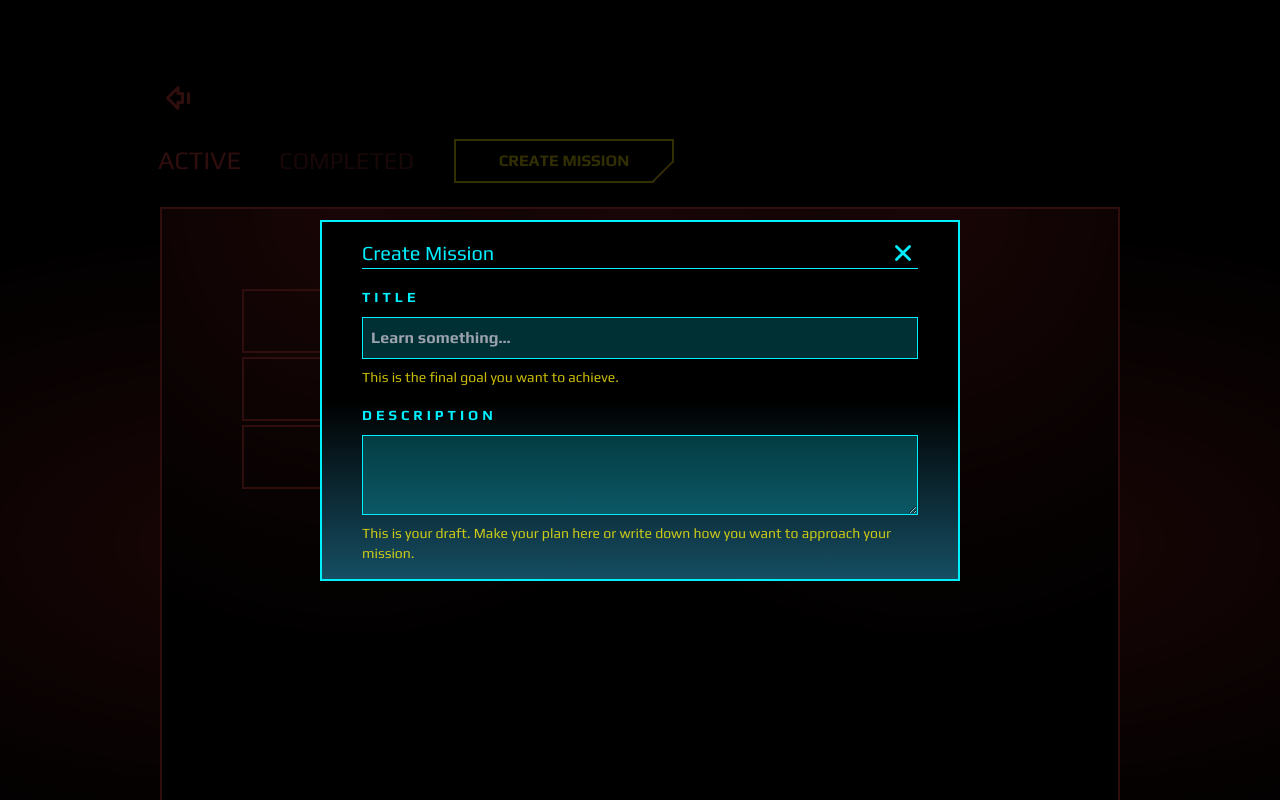
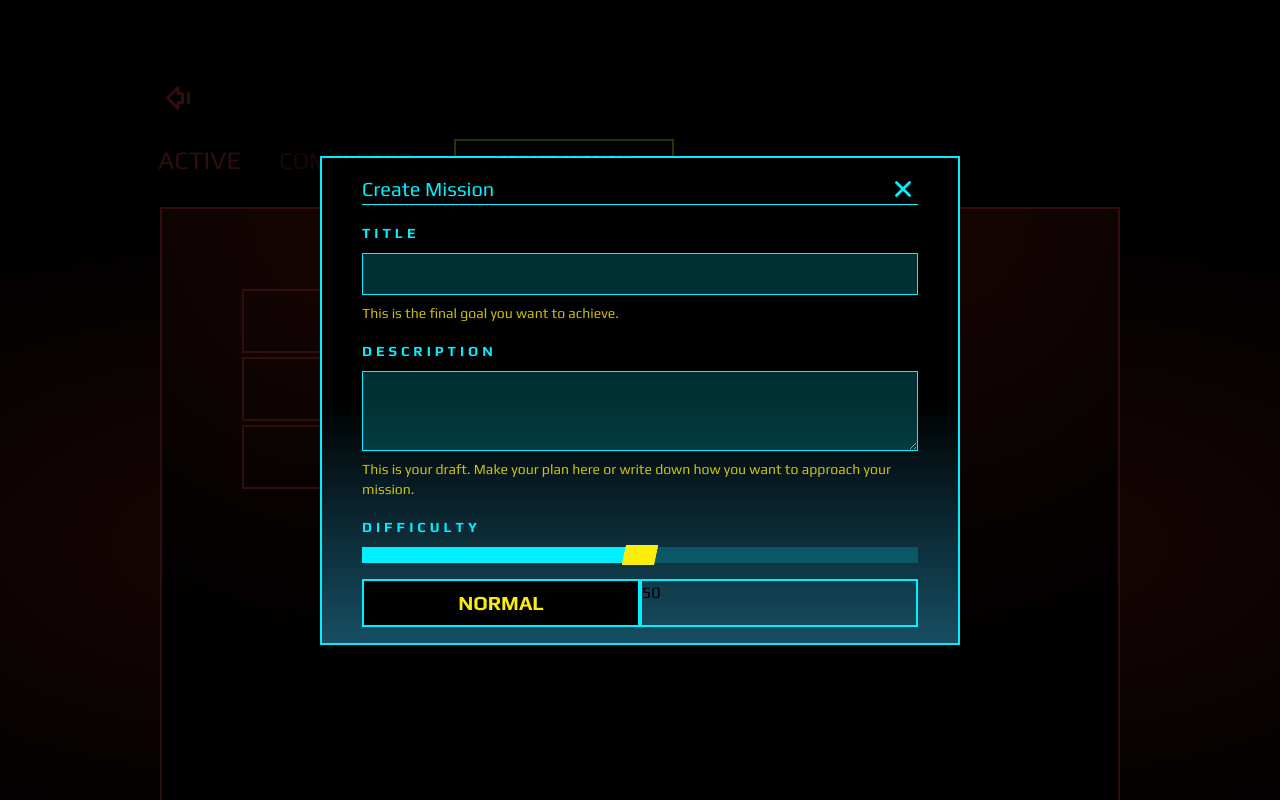
Before and after one commit to BBualdo/Life-is-a-Game, a Next.js app: page /missions in a window 1280 px wide. Both pictures are taken after a click on the button "CREATE MISSION". Shown: the top 800 px of the page. Built offline with nearby package versions, Linux system fonts and the light colour scheme.

Commit message:
Difficulty Level Slider and Data

```diff
--- a/package.json
+++ b/package.json
@@ -11,6 +11,7 @@
   "dependencies": {
     "@hookform/resolvers": "^3.3.2",
     "@radix-ui/react-label": "^2.0.2",
+    "@radix-ui/react-slider": "^1.1.2",
     "@radix-ui/react-slot": "^1.0.2",
     "@reduxjs/toolkit": "^1.9.7",
     "class-variance-authority": "^0.7.0",
--- a/src/app/globals.css
+++ b/src/app/globals.css
@@ -96,4 +96,8 @@
   .gradient-cp-cyan {
     @apply bg-gradient-to-b from-black via-black to-cyan-900;
   }
+
+  .gradient-cp-cyan-2 {
+    @apply bg-gradient-to-r from-cp-cyan to-cyan-950;
+  }
 }
--- a/src/components/Interface/Missions/CreateMissionForm.tsx
+++ b/src/components/Interface/Missions/CreateMissionForm.tsx
@@ -14,25 +14,32 @@ import { Input } from "@/src/shadcn/ui/input";
 import { zodResolver } from "@hookform/resolvers/zod";
 import { useForm } from "react-hook-form";
 import * as z from "zod";
+import DifficultySlider from "./DifficultySlider";
+import { useState } from "react";
+import DifficultyInfo from "./DifficultyInfo";
 
-const schema = z.object({
+export const missionFormSchema = z.object({
   title: z
     .string()
     .min(6, { message: "Mission title is too short." })
     .max(50, { message: "Mission title is too long." }),
   description: z.string().max(2000),
+  difficulty: z.string(),
 });
 
 const CreateMissionForm = () => {
-  const form = useForm<z.infer<typeof schema>>({
-    resolver: zodResolver(schema),
+  const [difficulty, setDifficulty] = useState<number[]>([50]);
+
+  const form = useForm<z.infer<typeof missionFormSchema>>({
+    resolver: zodResolver(missionFormSchema),
     defaultValues: {
       title: "",
       description: "",
+      difficulty: "Normal",
     },
   });
 
-  function onSubmit(values: z.infer<typeof schema>) {
+  function onSubmit(values: z.infer<typeof missionFormSchema>) {
     console.log(values);
   }
 
@@ -48,7 +55,7 @@ const CreateMissionForm = () => {
                 Title
               </FormLabel>
               <FormControl>
-                <Input placeholder="Learn something..." {...field} />
+                <Input {...field} />
               </FormControl>
               <FormDescription className="text-cp-yellow/80">
                 This is the final goal you want to achieve.
@@ -76,6 +83,12 @@ const CreateMissionForm = () => {
             </FormItem>
           )}
         />
+        <DifficultySlider
+          form={form}
+          difficulty={difficulty}
+          setDifficulty={setDifficulty}
+        />
+        <DifficultyInfo />
       </form>
     </Form>
   );
--- /dev/null
+++ b/src/components/Interface/Missions/DifficultyInfo.tsx
@@ -0,0 +1,12 @@
+const DifficultyInfo = () => {
+  return (
+    <div className="flex">
+      <div className="flex-1 border-2 border-cp-cyan bg-black py-2 text-center text-xl font-bold uppercase text-cp-yellow">
+        Normal
+      </div>
+      <div className="flex-1 border-2 border-cp-cyan">50</div>
+    </div>
+  );
+};
+
+export default DifficultyInfo;
--- /dev/null
+++ b/src/components/Interface/Missions/DifficultySlider.tsx
@@ -0,0 +1,48 @@
+import {
+  FormControl,
+  FormField,
+  FormItem,
+  FormLabel,
+} from "@/src/shadcn/ui/form";
+import { Slider } from "@/src/shadcn/ui/slider";
+import { Dispatch, SetStateAction } from "react";
+import { UseFormReturn } from "react-hook-form";
+
+const DifficultySlider = ({
+  form,
+  difficulty,
+  setDifficulty,
+}: {
+  form: UseFormReturn<
+    { difficulty: string; title: string; description: string },
+    any,
+    undefined
+  >;
+  difficulty: number[];
+  setDifficulty: Dispatch<SetStateAction<number[]>>;
+}) => {
+  return (
+    <FormField
+      control={form.control}
+      name="difficulty"
+      render={({ field }) => (
+        <FormItem>
+          <FormLabel className="text-sm font-bold uppercase tracking-[4px] text-cp-cyan">
+            Difficulty
+          </FormLabel>
+          <FormControl>
+            <Slider
+              step={10}
+              value={difficulty}
+              onValueChange={(value) => {
+                setDifficulty(value);
+              }}
+            />
+          </FormControl>
+        </FormItem>
+      )}
+    />
+  );
+};
+
+export default DifficultySlider;
--- /dev/null
+++ b/src/data/difficultyLevels.ts
@@ -0,0 +1,51 @@
+type DifficultyLevels = {
+  id: number;
+  title: string;
+  description: string;
+  eg: string[];
+};
+
+export const difficultyLevels: Array<DifficultyLevels> = [
+  {
+    id: 0,
+    title: "Daily",
+    description: "Quick and easy tasks for your daily routine.",
+    eg: ["Doing laundry", "Washing dishes", "Taking a short walk"],
+  },
+  {
+    id: 1,
+    title: "Drop of Sweat",
+    description: "Tasks that require a moderate amount of effort and focus.",
+    eg: [
+      "Going to gym",
+      "Cooking a special meal",
+      "Reading a chapter of a book",
+    ],
+  },
+  {
+    id: 2,
+    title: "Challenging",
+    description: "Challenging tasks that may take some time to complete.",
+    eg: [
+      "Learning a new language",
+      "Completing a complex workout routine",
+      "Starting a personal blog",
+    ],
+  },
+  {
+    id: 3,
+    title: "Life-Hacker",
+    description: "Challenging tasks for those seeking personal growth.",
+    eg: [
+      "Participating in a fitness challenge",
+      "Embarking on a weekend adventure",
+      "Learning a complex skill",
+    ],
+  },
+  {
+    id: 4,
+    title: "Anti-Procrastinator",
+    description: "Epic tasks for those aiming for significant achievements.",
+    eg: ["Writing a book", "Completing a marathon", "Starting a business"],
+  },
+];
--- /dev/null
+++ b/src/shadcn/ui/slider.tsx
@@ -0,0 +1,28 @@
+"use client";
+
+import * as React from "react";
+import * as SliderPrimitive from "@radix-ui/react-slider";
+
+import { cn } from "@/src/lib/utils";
+
+const Slider = React.forwardRef<
+  React.ElementRef<typeof SliderPrimitive.Root>,
+  React.ComponentPropsWithoutRef<typeof SliderPrimitive.Root>
+>(({ className, ...props }, ref) => (
+  <SliderPrimitive.Root
+    ref={ref}
+    className={cn(
+      "relative flex w-full touch-none select-none items-center",
+      className,
+    )}
+    {...props}
+  >
+    <SliderPrimitive.Track className="relative h-4 w-full grow overflow-hidden bg-cp-cyan/20">
+      <SliderPrimitive.Range className="absolute h-full bg-cp-cyan" />
+    </SliderPrimitive.Track>
+    <SliderPrimitive.Thumb className="block h-5 w-8 -skew-x-12 border-2 border-cp-yellow bg-cp-yellow ring-offset-white transition-colors focus-visible:outline-none focus-visible:ring-2 focus-visible:ring-gray-950 focus-visible:ring-offset-2 disabled:pointer-events-none disabled:opacity-50" />
+  </SliderPrimitive.Root>
+));
+Slider.displayName = SliderPrimitive.Root.displayName;
+
+export { Slider };
--- /dev/null
+++ b/src/utils/types.ts
@@ -0,0 +1 @@
+export enum Difficulty {}
```
Also changed, not shown: 1 other file (tests, documents, lock files or other folders).
